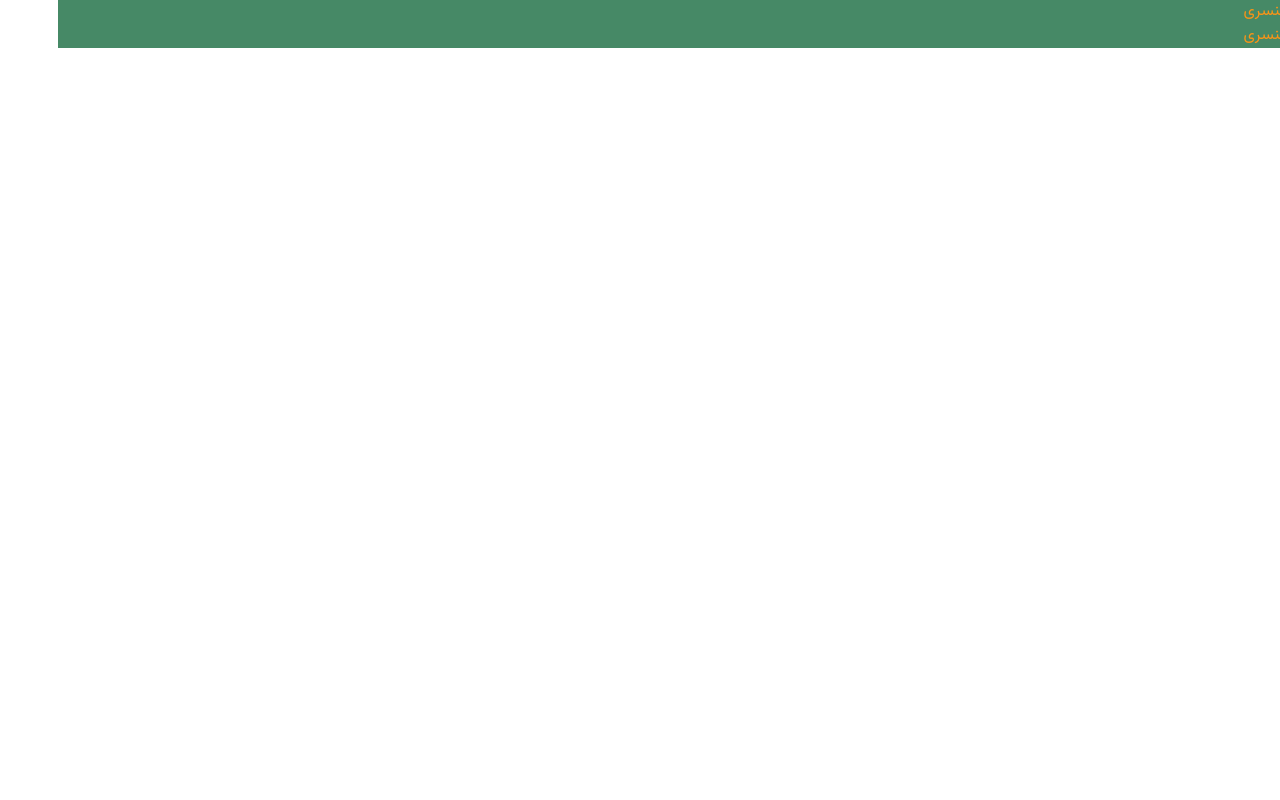
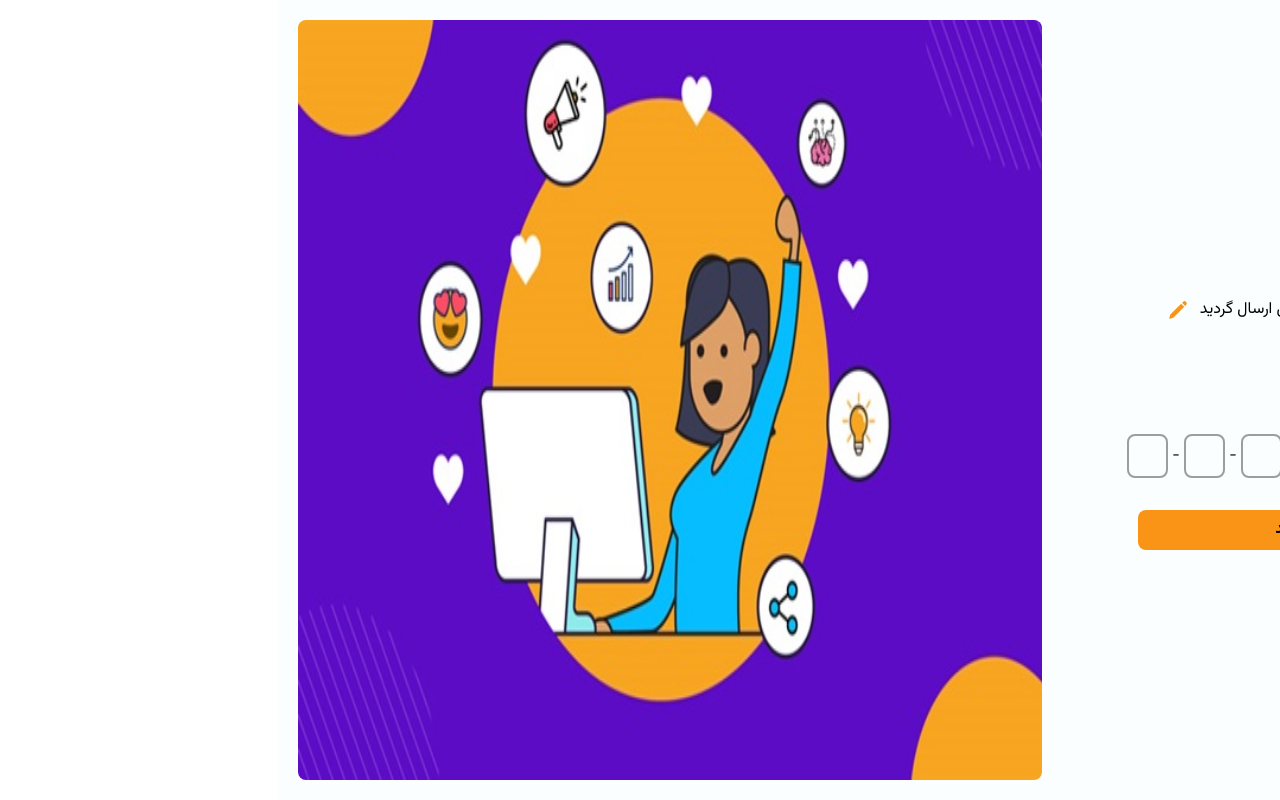
Before and after one commit to FakhriNoorollahi/freelancering-app, a React (Vite) app: page / in a window 1280 px wide. Built offline with nearby package versions, Linux system fonts and the light colour scheme.

Commit message:
UI: implement Auth/AuthLayout/CheckOtp/Signin/Signup/Button/RadioInput/TextField

```diff
--- a/package.json
+++ b/package.json
@@ -13,11 +13,11 @@
     "@heroicons/react": "^2.2.0",
     "@tailwindcss/vite": "^4.2.4",
     "axios": "^1.16.0",
-    "otp-input-react": "^0.3.0",
     "react": "^19.2.5",
     "react-dom": "^19.2.5",
     "react-hook-form": "^7.75.0",
     "react-hot-toast": "^2.6.0",
+    "react-otp-input": "^3.1.1",
     "react-router-dom": "^7.15.0",
     "tailwindcss": "^4.2.4"
   },
--- a/src/App.jsx
+++ b/src/App.jsx
@@ -1,10 +1,9 @@
+import AuthPage from "./pages/AuthPage";
+
 function App() {
   return (
     <div>
-      <h1 className="text-brand-primary bg-success ">
-        پروژه فریلنسری
-      </h1>
-      <h2 className="text-brand-primary bg-success">پروژه فریلنسری</h2>
+      <AuthPage />
     </div>
   );
 }
--- /dev/null
+++ b/src/features/auth/Auth.jsx
@@ -0,0 +1,15 @@
+// import Signin from "./Signin";
+// import Signup from "./Signup";
+
+import CheckOtp from "./CheckOtp";
+
+function Auth() {
+  return (
+    <div>
+      {/* <Signin /> */}
+      {/* <Signup /> */}
+      <CheckOtp />
+    </div>
+  );
+}
+export default Auth;
--- /dev/null
+++ b/src/features/auth/AuthLayout.jsx
@@ -0,0 +1,15 @@
+function AuthLayout({ children }) {
+  return (
+    <div className="flex h-screen p-5 bg-background">
+      <div className="w-2/5 px-24 space-y-5">{children}</div>
+      <div className="w-3/5">
+        <img
+          className="size-full rounded-lg"
+          src="/public/images/image.jpg"
+          alt="تصویر فریلنسر"
+        />
+      </div>
+    </div>
+  );
+}
+export default AuthLayout;
--- /dev/null
+++ b/src/features/auth/CheckOtp.jsx
@@ -0,0 +1,49 @@
+import AuthLayout from "./AuthLayout";
+import Button from "../../ui/Button";
+import { useState } from "react";
+import OtpInput from "react-otp-input";
+import { ArrowRightIcon, PencilIcon } from "@heroicons/react/24/solid";
+
+function CheckOtp() {
+  const [otp, setOtp] = useState("");
+  return (
+    <AuthLayout>
+      <div className="flex flex-col justify-center gap-y-4 h-full">
+        <div className="flex flex-col gap-y-4 text-base">
+          <button className="w-fit hover:bg-brand-primary/30 transition-all duration-300 rounded-full">
+            <ArrowRightIcon className="size-8 p-1 cursor-pointer" />
+          </button>
+          <div className="flex items-center gap-x-3">
+            <p>کد تایید برای شماره موبایل ارسال گردید</p>
+            <button>
+              <PencilIcon className="size-5 cursor-pointer text-brand-primary" />
+            </button>
+          </div>
+          <p className="text-font-secondary">ارسال مجدد کد تایید</p>
+        </div>
+        <form className="w-full space-y-8">
+          <p className="font-bold">لطفا کد تایید را وارد کنید</p>
+          <OtpInput
+            value={otp}
+            onChange={setOtp}
+            numInputs={6}
+            renderSeparator={<span>-</span>}
+            renderInput={(props) => <input type="number" {...props} />}
+            containerStyle="flex flex-row-reverse justify-center gap-x-1"
+            shouldAutoFocus={true}
+            inputStyle={{
+              width: "2.6rem",
+              padding: "0.5rem 0.2rem",
+              border: "2px solid var(--color-font-secondary)",
+              borderRadius: "0.5rem",
+              focus: "red",
+              fontWeight: "600",
+            }}
+          />
+          <Button>تایید</Button>
+        </form>
+      </div>
+    </AuthLayout>
+  );
+}
+export default CheckOtp;
--- /dev/null
+++ b/src/features/auth/Signin.jsx
@@ -0,0 +1,29 @@
+import { useState } from "react";
+import TextField from "../../ui/TextField";
+import Button from "../../ui/Button";
+import AuthLayout from "./AuthLayout";
+
+function Signin() {
+  const [phoneNumber, setPhoneNumber] = useState("");
+
+  return (
+    <AuthLayout>
+      <div className="py-16 space-y-5 text-center">
+        <h2>سلام</h2>
+        <h2>خوش آمدید</h2>
+      </div>
+      <form className="w-full space-y-7">
+        <TextField
+          value={phoneNumber}
+          onChange={(e) => setPhoneNumber(e.target.value)}
+          type="text"
+          id="phoneNumber"
+          placeholder="شماره موبایل"
+          label="لطفا شماره موبایل خود را وارد کنید"
+        />
+        <Button>ارسال کد تایید</Button>
+      </form>
+    </AuthLayout>
+  );
+}
+export default Signin;
--- /dev/null
+++ b/src/features/auth/Signup.jsx
@@ -0,0 +1,55 @@
+import { useState } from "react";
+import TextField from "../../ui/TextField";
+import Button from "../../ui/Button";
+import AuthLayout from "./AuthLayout";
+import RadioInput from "../../ui/RadioInput";
+
+function Signup() {
+  const [name, setName] = useState("");
+  const [email, setEmail] = useState("");
+  const [role, setRole] = useState("");
+
+  return (
+    <AuthLayout>
+      <h2 className="py-14 text-center">ثبت نام</h2>
+      <form className="w-full space-y-10">
+        <div className="space-y-7">
+          <TextField
+            value={name}
+            onChange={(e) => setName(e.target.value)}
+            id="NAME"
+            type="text"
+            placeholder="نام و نام خانوادگی"
+            label="لطفا نام و نام خانوادگی خود را وارد کنید"
+          />
+          <TextField
+            value={email}
+            onChange={(e) => setEmail(e.target.value)}
+            id="EMAIL"
+            type="email"
+            placeholder="ایمیل"
+            label="لطفا ایمیل خود را وارد کنید"
+          />
+        </div>
+        <div className="flex justify-center gap-x-4">
+          <RadioInput
+            value={role}
+            onChange={(e) => setRole(e.target.value)}
+            label="فریلنسر"
+            id="FREELANCER"
+            name="role"
+          />
+          <RadioInput
+            value={role}
+            onChange={(e) => setRole(e.target.value)}
+            label="کارفرما"
+            id="OWNER"
+            name="role"
+          />
+        </div>
+        <Button>تایید</Button>
+      </form>
+    </AuthLayout>
+  );
+}
+export default Signup;
--- a/src/index.css
+++ b/src/index.css
@@ -1,13 +1,63 @@
 @import "tailwindcss";
 @import "./styles/fonts.css";
+
 @theme {
   --font-sans: Vazirmatn, sans-serif;
   --color-brand-primary: rgb(249, 148, 23);
   --color-brand-secondary: rgb(93, 56, 145);
-  --color-border: rgb(232, 226, 226);
-  --color-white: rgb(245, 245, 246);
+  --color-body-input: rgb(238, 238, 239);
+  --color-border: rgb(18, 18, 18);
+  --color-background: rgb(250, 254, 255);
   --color-success: rgb(70, 137, 102);
   --color-danger: rgb(197, 22, 5);
   --color-font-primary: rgb(31, 23, 23);
-  --color-font-secondary: rgb(236, 236, 236);
+  --color-font-secondary: rgb(157, 157, 157);
 }
+
+@layer base {
+  h1 {
+    @apply text-6xl font-black;
+  }
+  h2 {
+    @apply text-5xl font-extrabold;
+  }
+  h3 {
+    @apply text-4xl font-bold;
+  }
+  h4 {
+    @apply text-3xl;
+  }
+  h3 {
+    @apply text-2xl;
+  }
+  h4 {
+    @apply text-xl;
+  }
+}
+
+@layer components {
+  .textField__input {
+    @apply w-full bg-body-input py-2 px-4 rounded-lg  border-2 border-body-input border-solid hover:border-border hover:shadow-lg  placeholder:text-sm transition-all duration-300 ease-in-out;
+  }
+  .radio__input {
+    @apply cursor-pointer size-4 accent-brand-secondary;
+  }
+
+  .btn {
+    @apply px-3 py-2 font-bold rounded-lg cursor-pointer transition-all duration-300 ease-in-out;
+  }
+
+  .btn--primary {
+    @apply bg-brand-primary hover:opacity-85 hover:shadow-lg;
+  }
+}
+
+html,
+body {
+  user-select: none;
+  scroll-behavior: smooth;
+}
+
+* {
+  outline: none;
+}
--- /dev/null
+++ b/src/pages/AuthPage.jsx
@@ -0,0 +1,6 @@
+import Auth from "../features/auth/Auth";
+
+function AuthPage() {
+  return <Auth />;
+}
+export default AuthPage;
--- /dev/null
+++ b/src/ui/Button.jsx
@@ -0,0 +1,9 @@
+function Button({ children }) {
+  return (
+    <button type="submit" className="btn btn--primary w-full">
+      {children}
+    </button>
+  );
+}
+
+export default Button;
--- /dev/null
+++ b/src/ui/RadioInput.jsx
@@ -0,0 +1,19 @@
+function RadioInput({ value, onChange, label, id, name }) {
+  return (
+    <div className="flex gap-2">
+      <label htmlFor={id} className="text-sm">
+        {label}
+      </label>
+      <input
+        type="radio"
+        id={id}
+        value={value}
+        onChange={onChange}
+        name={name}
+        className="radio__input"
+      />
+    </div>
+  );
+}
+
+export default RadioInput;
--- /dev/null
+++ b/src/ui/TextField.jsx
@@ -0,0 +1,19 @@
+function TextField({ value, onChange, label, id, type, placeholder }) {
+  return (
+    <div className="flex flex-col gap-2">
+      <label htmlFor="phoneNumber" className="text-sm">
+        {label}
+      </label>
+      <input
+        type={type}
+        id={id}
+        placeholder={placeholder}
+        value={value}
+        onChange={onChange}
+        className="textField__input"
+      />
+    </div>
+  );
+}
+
+export default TextField;
```
Also changed, not shown: 1 other file (tests, documents, lock files or other folders).
